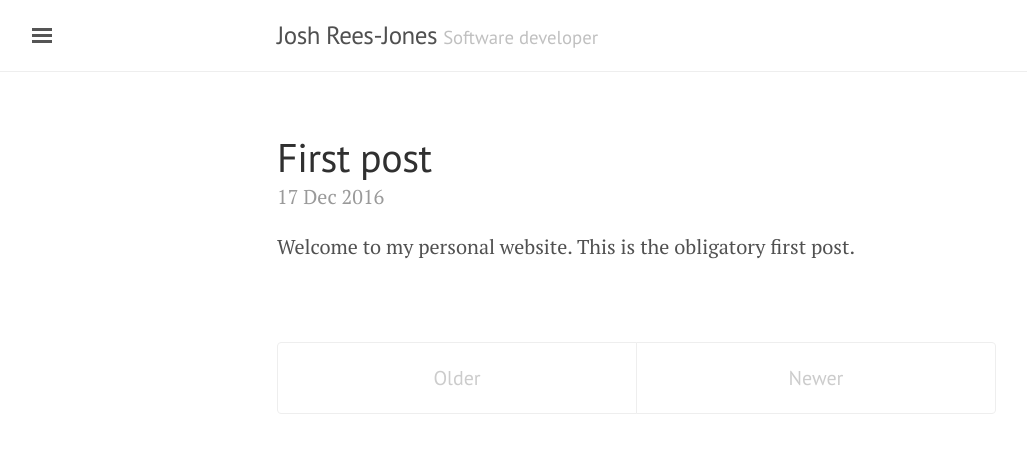
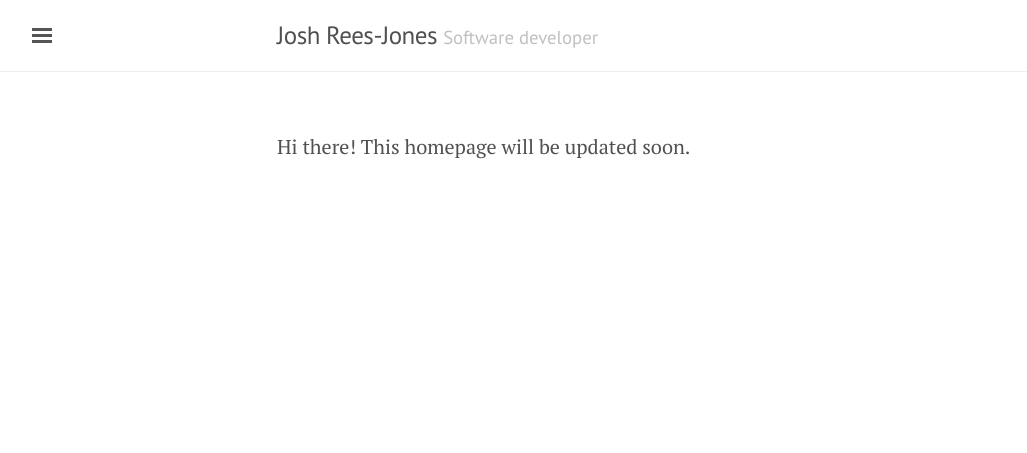
Before and after one commit to balassit/joshmreesjones.github.io, a Jekyll site: the page built from index.html, in a window 1280 px wide. Shown: the top 453 px of the page, without its empty margins (3-1030 px from the left). Built offline with Jekyll 4.4.1, drawn with Linux system fonts in a browser that asks for light colours; the list of posts is cut into pages by our own code.

Commit message:
Move blog away from homepage

```diff
--- a/index.html
+++ b/index.html
@@ -3,36 +3,4 @@ layout: default
 title: Home
 ---
 
-<div class="posts">
-    {% for post in paginator.posts %}
-        <div class="post">
-            <h1 class="post-title">
-                <a href="{{ site.baseurl }}{{ post.url }}">
-                    {{ post.title }}
-                </a>
-            </h1>
-
-            <span class="post-date">{{ post.date | date_to_string }}</span>
-
-            {{ post.content }}
-        </div>
-    {% endfor %}
-</div>
-
-<div class="pagination">
-    {% if paginator.next_page %}
-        <a class="pagination-item older" href="{{ site.baseurl }}/page{{paginator.next_page}}">Older</a>
-    {% else %}
-        <span class="pagination-item older">Older</span>
-    {% endif %}
-
-    {% if paginator.previous_page %}
-        {% if paginator.page == 2 %}
-            <a class="pagination-item newer" href="{{ site.baseurl }}/">Newer</a>
-        {% else %}
-            <a class="pagination-item newer" href="{{ site.baseurl }}/page{{paginator.previous_page}}">Newer</a>
-        {% endif %}
-    {% else %}
-        <span class="pagination-item newer">Newer</span>
-    {% endif %}
-</div>
+Hi there! This homepage will be updated soon.
```
Also changed, not shown: blog.html (added, +58 -0 lines).
